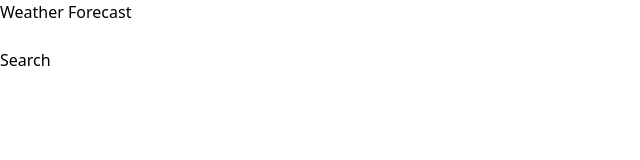
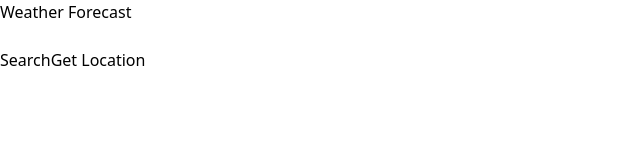
Before and after one commit to chas-academy/u07-weather-app-DanielSedell02, a React (Vite) app in the folder React-Weather-App/: page / in a window 1280 px wide. Shown: the top 160 px of the page, without its empty margins (0-640 px from the left). Built offline with nearby package versions, Linux system fonts and the light colour scheme.

Commit message:
GeoLocation added

```diff
--- a/React-Weather-App/package.json
+++ b/React-Weather-App/package.json
@@ -13,7 +13,8 @@
     "@types/dotenv": "^8.2.0",
     "dotenv": "^16.4.5",
     "react": "^18.2.0",
-    "react-dom": "^18.2.0"
+    "react-dom": "^18.2.0",
+    "react-router-dom": "^6.23.0"
   },
   "devDependencies": {
     "@types/node": "^20.12.7",
--- a/React-Weather-App/src/components/SearchComponent.tsx
+++ b/React-Weather-App/src/components/SearchComponent.tsx
@@ -1,4 +1,4 @@
-import { ChangeEvent } from "react";
+import { ChangeEvent, useState } from "react";
 import { optionType } from "../types";
 
 type Props = {
@@ -16,16 +16,32 @@ const SearchComponent = ({
   onOptionSelect,
   onSubmit,
 }: Props): JSX.Element => {
+  const [coordinates, setCoordinates] = useState<{
+    lat: number;
+    long: number;
+  } | null>(null);
+
+  const getLocation = () => {
+    if (navigator.geolocation) {
+      navigator.geolocation.getCurrentPosition(
+        (position) => {
+          setCoordinates({
+            lat: position.coords.latitude,
+            long: position.coords.longitude,
+          });
+        },
+        (error) => {
+          console.error("Error getting user location:", error);
+        }
+      );
+    } else {
+      console.error("Geolocation is not supported by this browser.");
+    }
+  };
+
   return (
-    <main
-      className="flex justify-center items-center bg-gradient-to-r from-cyan-500 to-blue-500
-    h-[100vh] w-full"
-    >
-      <section
-        className="w-full md:max-w-[500px] p-4 flex flex-col
-      text center items-center justify-center md:px-10 lg:p-24
-      h-full lg:h-[500px] bg-white bg-opacity-40"
-      >
+    <main className="flex justify-center items-center bg-gradient-to-r from-cyan-500 to-blue-500 h-[100vh] w-full">
+      <section className="w-full md:max-w-[500px] p-4 flex flex-col text center items-center justify-center md:px-10 lg:p-24 h-full lg:h-[500px] bg-white bg-opacity-40">
         <h1 className="text-3xl">Weather Forecast</h1>
         <div className="relative flex items-center">
           <input
@@ -34,13 +50,11 @@ const SearchComponent = ({
             className="flex-1 px-3 py-2 rounded-l-md border border-white focus:outline-none"
             onChange={onInputChange}
           />
-
-          <ul className=" absolute top-9 bg-white m1-1 rounded-b-md">
+          <ul className="absolute top-9 bg-white m1-1 rounded-b-md">
             {options.map((option: optionType, index: number) => (
               <li key={option.name + "-" + index}>
                 <button
-                  className="text-left text-sm w-full hover:bg-sky-700
-                hover:text-white px-3 py-1 cursor-pointer"
+                  className="text-left text-sm w-full hover:bg-sky-700 hover:text-white px-3 py-1 cursor-pointer"
                   onClick={() => onOptionSelect(option)}
                 >
                   {option.name}
@@ -48,14 +62,25 @@ const SearchComponent = ({
               </li>
             ))}
           </ul>
-
           <button
             className="px-4 py-2 rounded-r-md border-2 border-white ml-2"
             onClick={onSubmit}
           >
             Search
           </button>
+          <button
+            className="px-4 py-2 rounded-md border-2 border-white ml-2"
+            onClick={getLocation}
+          >
+            Get Location
+          </button>
         </div>
+        {coordinates && (
+          <div className="mt-4">
+            <p>Latitude: {coordinates.lat}</p>
+            <p>Longitude: {coordinates.long}</p>
+          </div>
+        )}
       </section>
     </main>
   );
```
Also changed, not shown: 1 other file (tests, documents, lock files or other folders).
